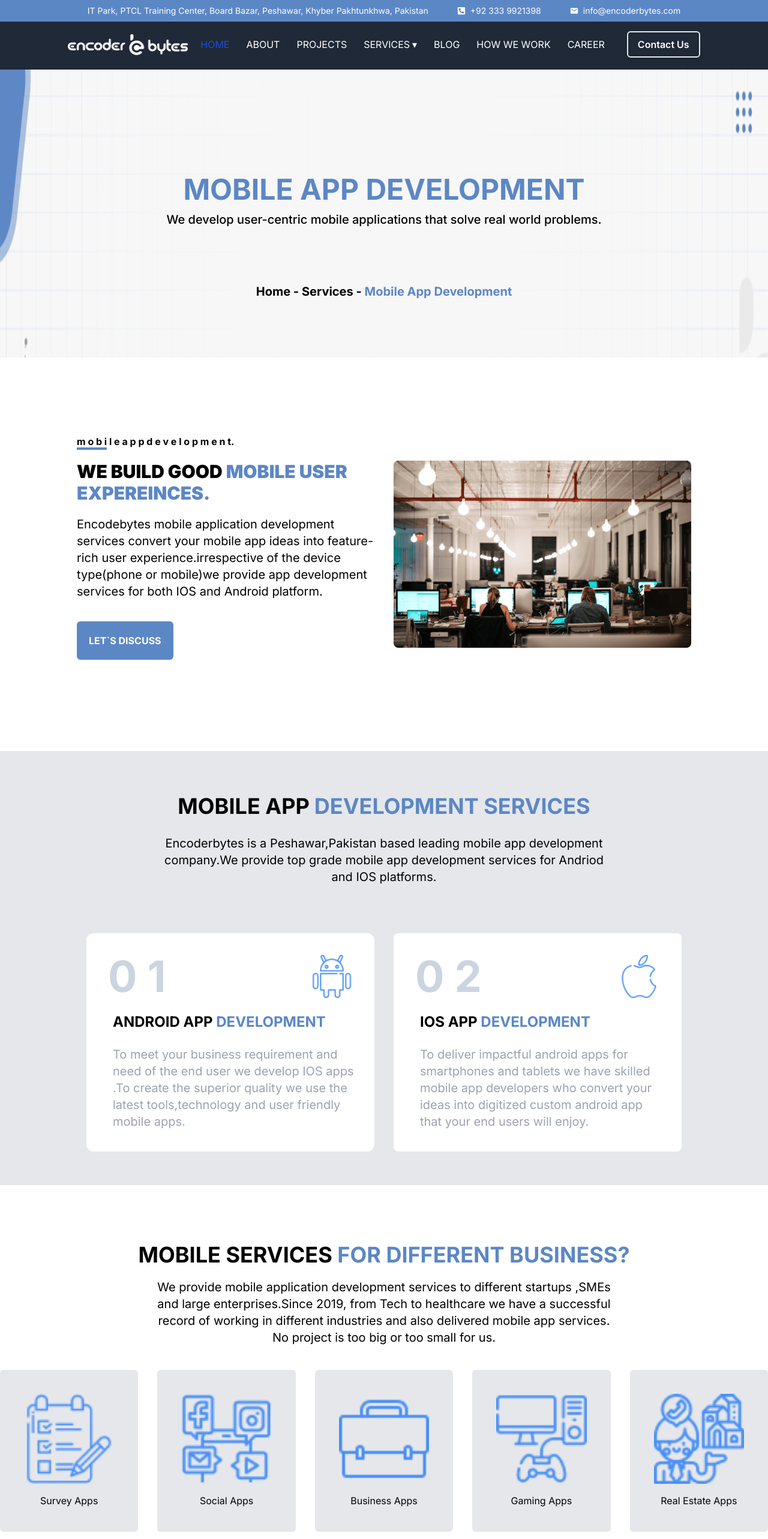
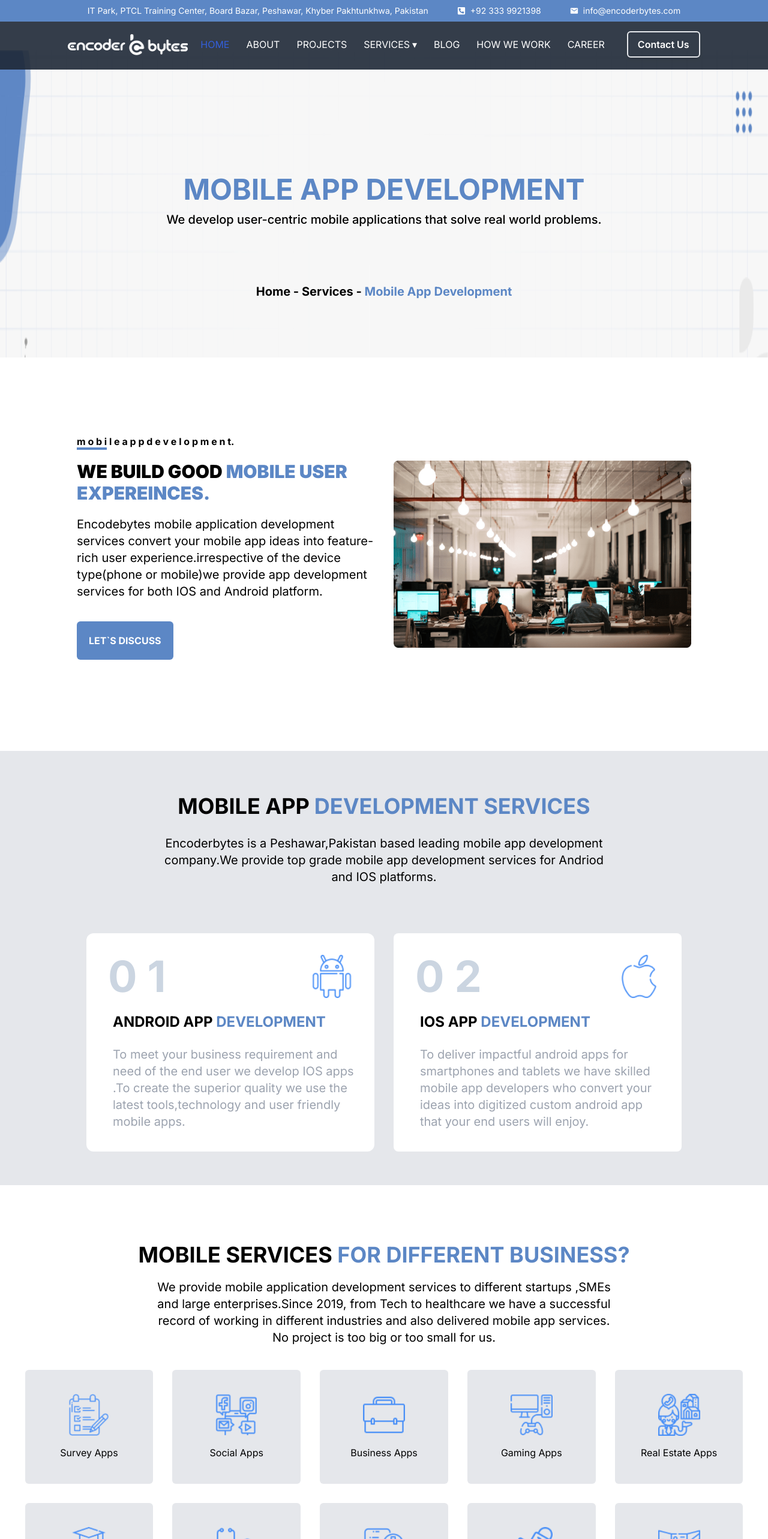
Before and after one commit to shahzad11khan/Encoderbytes, a Next.js app: page /Mobile in a window 1280 px wide. Shown: the top 2566 px of the page at 60% size. Built offline with nearby package versions, Linux system fonts and the light colour scheme.

Commit message:
card image size update

```diff
--- a/src/app/Mobile/page.js
+++ b/src/app/Mobile/page.js
@@ -150,12 +150,7 @@
                   key={items.image}
                   className=" bg-gray-200 rounded-md border-black p-10 text-center flex flex-col justify-between items-center gap-4"
                 >
-                  <Image
-                    src={items.image}
-                    alt="image"
-                    width={200}
-                    height={200}
-                  />
+                  <Image src={items.image} alt="image" width={70} height={70} />
                   <span>{items.name}</span>
                 </div>
               );
--- a/src/app/Utils/Header.js
+++ b/src/app/Utils/Header.js
@@ -39,7 +39,7 @@
   return (
     <div>
       <nav
-        className={`bg-gray-800 fixed md:top-0 left-0 w-full z-50 h-20 transition-all duration-300  ${
+        className={`bg-gray-800 fixed md:top-0 left-0 w-full z-50 h-20 transition-all duration-300 opacity-90 ${
           isSticky ? "py-2" : "p-2 lg:mt-9 mt-0"
         }`}
       >
```
